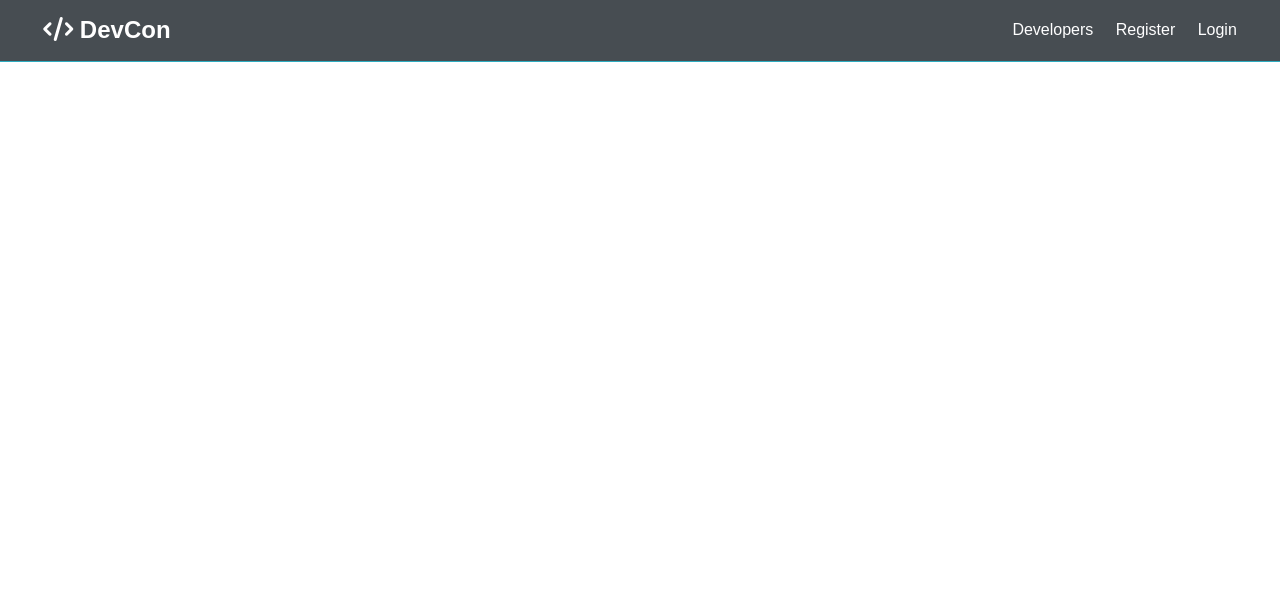
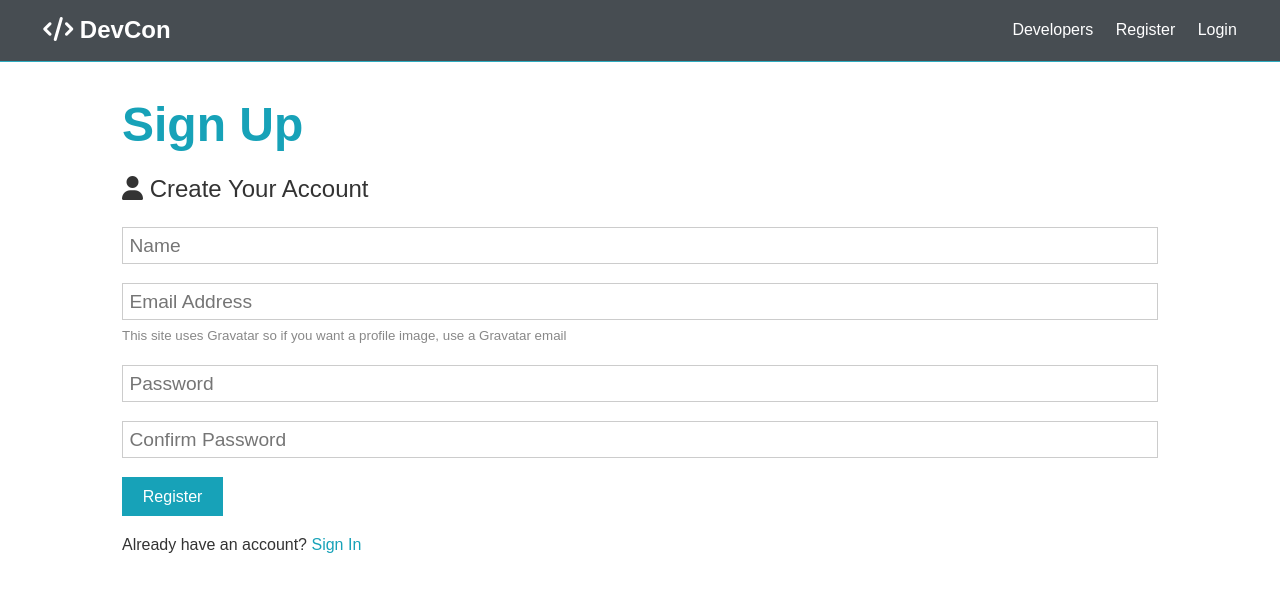
Before and after one commit to webn00b/devCon, a React (Create React App) app in the folder client/: page /register in a window 1280 px wide. Shown: the top 592 px of the page. Built offline with nearby package versions, Linux system fonts and the light colour scheme.

Commit message:
form state

```diff
--- a/client/src/App.js
+++ b/client/src/App.js
@@ -2,6 +2,7 @@ import React from 'react';
 import {BrowserRouter as Router, Route, Switch} from 'react-router-dom'
 import Landing from './components/layouts/Landing'
 import Navbar from './components/layouts/Navbar'
+import Register from './components/auth/Register'
 import './App.css';
 import { Provider } from 'react-redux';
 import store from './store'
@@ -12,7 +13,10 @@ const App = () => {
         <Router>
             <>
                 <Navbar/>
+                <Switch>
                 <Route exact path='/' component={Landing}/>
+                <Route exact path='/register' component={Register}/>
+                </Switch>
             </>
         </Router>
         </Provider>
--- a/client/src/components/auth/Register.js
+++ b/client/src/components/auth/Register.js
@@ -1,12 +1,23 @@
-import React from 'react'
+import {Link} from 'react-router-dom'
+import React, { useState } from 'react'
+import e from 'express';
 
 const Register = () => {
+    const [formData,setFormData]=useState({
+        name:'',
+        email:'',
+        password:'',
+        password2:''
+    })
+    const {name,email,password,password2}=formData;//get variables from state
+    const onChange =(e)=>{setFormData({...formData,name:e.target.value})}
+
     return (<>
 
-    <section class="container">
-      <h1 class="large text-primary">Sign Up</h1>
-      <p class="lead"><i class="fas fa-user"></i> Create Your Account</p>
-      <form class="form" action="create-profile.html">
+    <section className="container">
+      <h1 className="large text-primary">Sign Up</h1>
+      <p class="lead"><i className="fas fa-user"></i> Create Your Account</p>
+      <form className="form" action="create-profile.html">
         <div class="form-group">
           <input type="text" placeholder="Name" name="name" required />
         </div>
@@ -17,7 +28,7 @@ const Register = () => {
             Gravatar email</small
           >
         </div>
-        <div class="form-group">
+        <div className="form-group">
           <input
             type="password"
             placeholder="Password"
@@ -25,7 +36,7 @@ const Register = () => {
             minLength="6"
           />
         </div>
-        <div class="form-group">
+        <div className="form-group">
           <input
             type="password"
             placeholder="Confirm Password"
@@ -33,10 +44,10 @@ const Register = () => {
             minLength="6"
           />
         </div>
-        <input type="submit" class="btn btn-primary" value="Register" />
+        <input type="submit" className="btn btn-primary" value="Register" />
       </form>
-      <p class="my-1">
-        Already have an account? <a href="login.html">Sign In</a>
+      <p className="my-1">
+        Already have an account? <Link to ="login.html">Sign In</Link>
       </p>
     </section>
 
--- a/client/src/components/layouts/Navbar.js
+++ b/client/src/components/layouts/Navbar.js
@@ -7,9 +7,9 @@ const Navbar = () => {
         <Link to="index.html"><i class="fas fa-code"></i> DevCon</Link>
       </h1>
       <ul>
-        <li><Link to="profiles.html">Developers</Link></li>
-        <li><Link to="register.html">Register</Link></li>
-        <li><Link to="login.html">Login</Link></li>
+        <li><Link to="profiles">Developers</Link></li>
+        <li><Link to="register">Register</Link></li>
+        <li><Link to="login">Login</Link></li>
       </ul>
     </nav>
     )
--- a/client/src/reducers/alertReducer.js
+++ b/client/src/reducers/alertReducer.js
@@ -1,4 +1,4 @@
-import uuid from 'uuid'
+import {v4 as uuid} from 'uuid'
 const initialState=[]
 
 const SET_ALERT='SET_ALERT'
@@ -8,13 +8,13 @@ const alertReducer = (state=initialState,action)=>{
     const {type,payload}=action;
     switch (type) {
         case SET_ALERT: return [...state,payload]
-        case DISABLE_ALERT:return[...state,state.filter((x)=>x.id!=payload)]
+        case REMOVE_ALERT:return[...state,state.filter((x)=>x.id!=payload)]
         default:return state
     }
 }
 
-export const set_alert=(msg,alertType)=> dispatch=>{
-    const id = uuid.v4()
+export const set_alert=(msg,alertType)=> (dispatch)=>{
+    const id = uuid()
     return dispatch({
         type:SET_ALERT,
         payload:{
@@ -26,7 +26,7 @@ export const set_alert=(msg,alertType)=> dispatch=>{
 
 const disable_alert=(x)=>{
     return{
-        type:DISABLE_ALERT,
+        type:REMOVE_ALERT,
         payload:x
     }
 }
--- a/client/src/reducers/index.js
+++ b/client/src/reducers/index.js
@@ -1,2 +1,3 @@
 import {combineReducers} from 'redux'
-export default combineReducers({})
+import alertReducer from './alertReducer'
+export default combineReducers({alertReducer})
```
